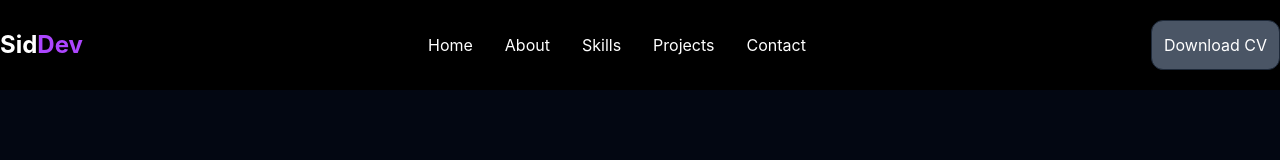
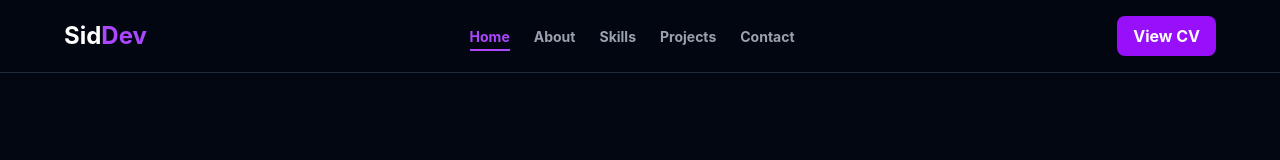
Before and after one commit to Siddhartha51/Portfolio, a React app: page / in a window 1280 px wide. Shown: the top 160 px of the page. Built offline with nearby package versions, Linux system fonts and the light colour scheme; the HTML template or start-up script is replaced by a standard one.

Commit message:
scrolling page feature

```diff
--- a/src/App.jsx
+++ b/src/App.jsx
@@ -4,20 +4,19 @@ import Contact from "./pages/Contact";
 import Navbar from "./components/Navbar";
 import Skills from "./pages/Skills";
 import Projects from "./pages/Projects";
-import { Routes, Route } from "react-router-dom";
 import Footer from "./components/Footer";
 
 function App() {
   return (
     <>
       <Navbar />
-      <Routes>
-        <Route path="/" element={<Home />} />
-        <Route path="/about" element={<About />} />
-        <Route path="/contact" element={<Contact />} />
-        <Route path="/projects" element={<Projects />} />
-        <Route path="/skills" element={<Skills />} />
-      </Routes>
+      <main>
+        <section id="home"><Home /></section>
+        <section id="about"><About /></section>
+        <section id="skills"><Skills /></section>
+        <section id="projects"><Projects /></section>
+        <section id="contact"><Contact /></section>
+      </main>
       <Footer />
     </>
   );
--- a/src/components/Footer.jsx
+++ b/src/components/Footer.jsx
@@ -24,11 +24,11 @@ function Footer() {
   const connect = [
     {
       icon: FaGithub,
-      path: "https://github.com",
+      path: "https://github.com/Siddhartha51",
     },
     {
       icon: FaLinkedin,
-      path: "https://linkedin.com",
+      path: "https://www.linkedin.com/in/siddhartha-thapa-93084b198/",
     },
     {
       icon: FaInstagram,
@@ -36,7 +36,7 @@ function Footer() {
     },
     {
       icon: FaFacebook,
-      path: "https://facebook.com",
+      path: "https://www.facebook.com/siddhartha.thapa.712",
     },
   ];
   return (
--- a/src/components/Navbar.jsx
+++ b/src/components/Navbar.jsx
@@ -1,38 +1,76 @@
-import { Link } from "react-router-dom";
+import { useEffect, useState } from "react";
 
 function Navbar() {
+  const [activeSection, setActiveSection] = useState("home");
+
   const navLinks = [
-    { name: "Home", path: "/" },
-    { name: "About", path: "/about" },
-    { name: "Skills", path: "/skills" },
-    { name: "Projects", path: "/projects" },
-    { name: "Contact", path: "/contact" },
+    { name: "Home", href: "#home" },
+    { name: "About", href: "#about" },
+    { name: "Skills", href: "#skills" },
+    { name: "Projects", href: "#projects" },
+    { name: "Contact", href: "#contact" },
   ];
+
+  useEffect(() => {
+    const handleScroll = () => {
+      const sections = document.querySelectorAll("section");
+      let currentSection = "";
+
+      sections.forEach((section) => {
+        const sectionTop = section.offsetTop;
+        if (window.scrollY >= sectionTop - 100) {
+          currentSection = section.getAttribute("id");
+        }
+      });
+
+      if (currentSection) {
+        setActiveSection(currentSection);
+      }
+    };
+
+    window.addEventListener("scroll", handleScroll);
+    return () => window.removeEventListener("scroll", handleScroll);
+  }, []);
 
   return (
     <>
-      <header className="w-full bg-black text-white">
-        <div className="max-w-7xl mx-auto py-5 flex items-center justify-between">
-          <Link to="/" className="text-2xl font-bold ">
-            Sid<span className="text-purple-500">Dev</span>
-          </Link>
+      <nav className="fixed top-0 left-0 w-full bg-gray-950/90 backdrop-blur-md p-4 z-50 border-b border-gray-800 text-white">
+        <div className="max-w-6xl mx-auto flex justify-between items-center">
+          <h1 className="text-2xl font-bold cursor-pointer">
+            <a href="#home">
+              Sid<span className="text-purple-500">Dev</span>
+            </a>
+          </h1>
 
-          <nav className="flex space-x-8">
-            {navLinks.map((links) => (
-              <Link
-                className="hover:text-purple-600"
-                to={links.path}
-                key={links.name}
-              >
-                {links.name}
-              </Link>
-            ))}
-          </nav>
-          <button className="bg-gray-600 p-3 rounded-xl border border-gray-800 hover:border-purple-600 cursor-pointer">
-            Download CV
-          </button>
+          <ul className="flex space-x-6 hidden md:flex">
+            {navLinks.map((link) => {
+              const isActive = activeSection === link.href.substring(1);
+              return (
+                <li key={link.name}>
+                  <a
+                    href={link.href}
+                    className={`text-sm font-bold transition-colors ${
+                      isActive
+                        ? "text-purple-500 border-b-2 border-purple-500 pb-1"
+                        : "text-gray-400 hover:text-white"
+                    }`}
+                  >
+                    {link.name}
+                  </a>
+                </li>
+              );
+            })}
+          </ul>
+          <a
+            href="../src/assets/Siddhartha_Thapa_CV.pdf"
+            target="_blank"
+            rel="noreferrer"
+            className="bg-purple-600 hover:bg-purple-700 px-4 py-2 rounded-lg font-bold transition-colors"
+          >
+            View CV
+          </a>
         </div>
-      </header>
+      </nav>
     </>
   );
 }
--- a/src/index.css
+++ b/src/index.css
@@ -1 +1,6 @@
 @import "tailwindcss";
+
+html {
+    scroll-behavior: smooth;
+    scroll-padding-top: 80px;
+}
--- a/src/pages/About.jsx
+++ b/src/pages/About.jsx
@@ -31,26 +31,33 @@ function About() {
           Get to know more about my background and passion.
         </p>
       </div>
-      <div className="flex flex-col pt-10 max-w-xl space-y-5">
+      <div className="flex flex-col pt-10 max-w-2xl space-y-5">
         <h1 className="font-bold text-2xl">My Journey</h1>
         <p className="">
-          Lorem ipsum dolor sit, amet consectetur adipisicing elit. Optiofacilis
-          dolore voluptate minus itaque. Libero architecto cum laborum quis nisi
-          quisquam, harum distinctio reiciendis eaque assumenda enim aperiam
-          nobis rerum.
+          I'm Siddhartha Thapa, a Software Engineering student with a strong
+          passion for technology, programming, and creating impactful digital
+          solutions. I enjoy transforming ideas into functional and
+          user-friendly applications while continuously expanding my knowledge
+          of modern software development. My interests span across full-stack
+          web development, mobile app development, UI/UX design, cloud
+          technologies, and emerging innovations in the tech industry.
         </p>
         <p>
-          Lorem ipsum dolor sit amet consectetur adipisicing elit. Voluptatum
-          quas corrupti laborum porro libero nam sequi excepturi, ducimus a
-          repellat deserunt rem illum dicta sit optio esse ipsa architecto
-          aliquid!
+          I have experience working with technologies such as HTML, CSS,
+          JavaScript, React, Next.js, Node.js, MySQL, Firebase and
+          Flutter. Through academic and personal projects, I have developed
+          skills in frontend and backend development, database management,
+          authentication systems, and responsive design. I am committed to
+          continuous learning, solving real-world problems through technology,
+          and building high-quality applications that deliver meaningful
+          experiences to users.
         </p>
       </div>
       <div className="pt-10 flex space-x-3">
         {aboutMe.map((details) => (
           <div
             key={details.name}
-            className="h-40 w-50 bg-gray-800 rounded-3xl p-3 border border-gray-800 hover:border-purple-600/50"
+            className="h-40 w-50 bg-gray-800 rounded-3xl p-3 border border-gray-800 hover:border-purple-600/50 mb-10"
           >
             <details.icon className="text-purple-600" size={20} />
             <p className="font-bold">{details.name}</p>
--- a/src/pages/Projects.jsx
+++ b/src/pages/Projects.jsx
@@ -7,7 +7,8 @@ function Projects() {
       image: profile,
       name: "Portfolio Website",
       details:
-        "Lorem ipsum dolor sit amet consectetur adipisicing elit Repellendus, tenetur, nihil provident ad repellat cupiditate quoddebitis sint laudantium molestiae officia voluptatum suscipit ipsam deserunt sit laboriosam quam. Quaerat, accusantium",
+        "A personal portfolio to showcase projects, skills, and blogs with dark/light mode support.",
+
       techs: ["html", "CSS"],
       demo: "",
       code: "",
@@ -16,7 +17,7 @@ function Projects() {
       image: portfolio,
       name: "Portfolio Website",
       details:
-        "Lorem ipsum dolor sit amet consectetur adipisicing elit Repellendus, tenetur, nihil provident ad repellat cupiditate quoddebitis sint laudantium molestiae officia voluptatum suscipit ipsam deserunt sit laboriosam quam. Quaerat, accusantium",
+        "A personal portfolio to showcase projects, skills, and blogs with dark/light mode support.",
       techs: ["html", "CSS", "java", "ggg"],
       demo: "",
       code: "",
```
Also changed, not shown: 1 other file (tests, documents, lock files or other folders).
